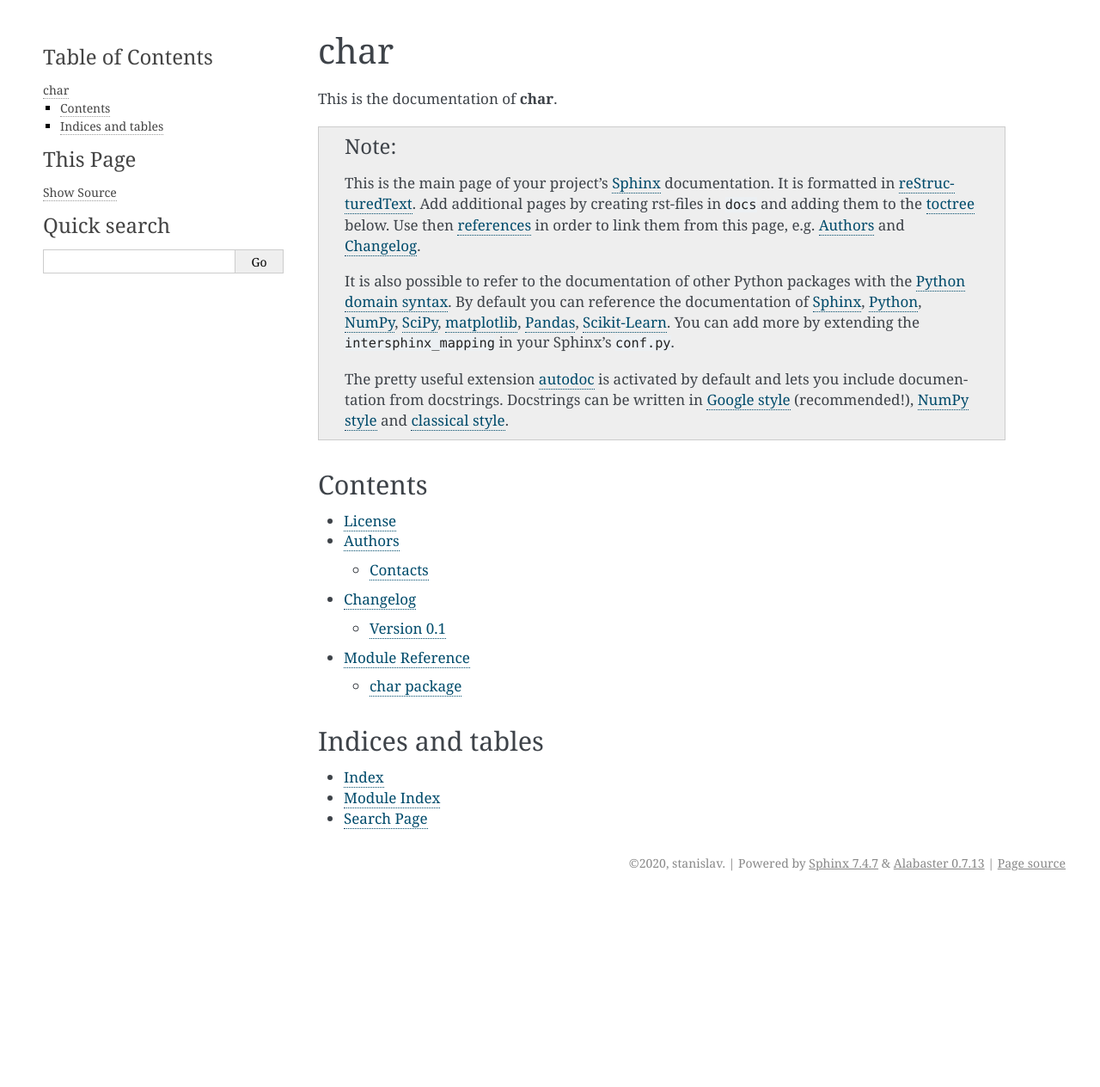
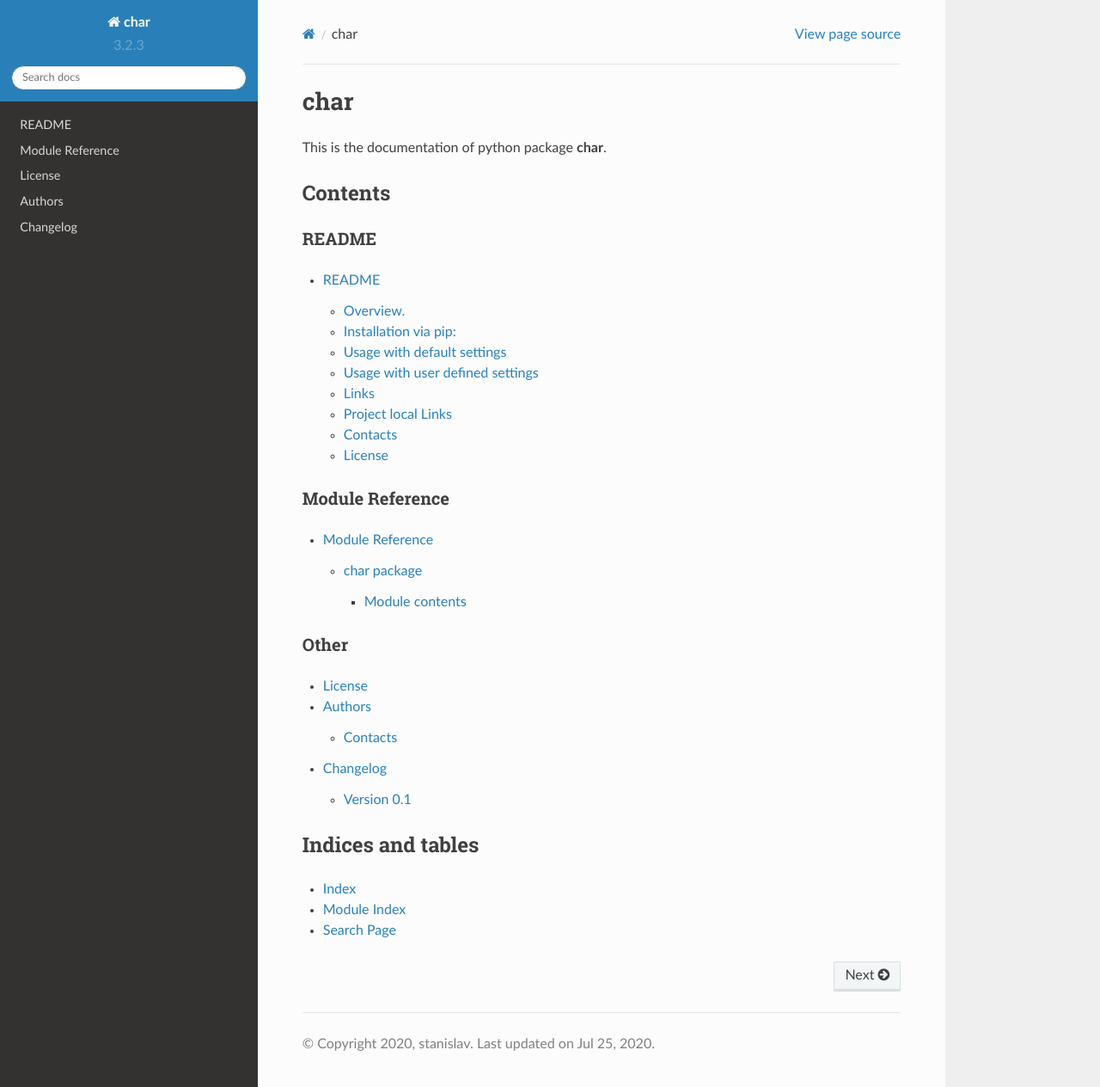
Before and after one commit to stas-prokopiev/char, a Sphinx documentation site: the page built from docs/index.rst, in a window 1280 px wide and 1264 px high. Shown: the whole window at 86% size. Built offline with Sphinx 7.4.7 and the Read the Docs theme 2.0.0, drawn with Linux system fonts in a browser that asks for light colours; the version number is read from the project's files by our own code.

Commit message:
added docs

```diff
--- a/README.rst
+++ b/README.rst
@@ -138,6 +138,9 @@
 #. **dict_tuple_types_by_prefix_to_update_default**: dictionary, which prefices to add to the default ones
 #. **dict_tuple_types_by_prefix**: dictionary, which prefices to use instead of default ones
 
+| Your can use any combination of given arguments for the decorator.
+| For simplicity will be shown usage of every argument separately.
+
 Decorator argument **bool_is_to_skip_None_value**
 --------------------------------------------------------------------------------------------------
 
--- /dev/null
+++ b/docs/README.rst
@@ -0,0 +1,2 @@
+.. _readme:
+.. include:: ../README.rst
--- a/docs/conf.py
+++ b/docs/conf.py
@@ -43,6 +43,7 @@
 
 try:
     import sphinx
+    import sphinx_rtd_theme
     from pkg_resources import parse_version
 
     cmd_line_template = "sphinx-apidoc -f -o {outputdir} {moduledir}"
@@ -115,7 +116,7 @@
 
 # If true, the current module name will be prepended to all description
 # unit titles (such as .. function::).
-# add_module_names = True
+add_module_names = False
 
 # If true, sectionauthor and moduleauthor directives will be shown in the
 # output. They are ignored by default.
@@ -135,18 +136,18 @@
 
 # The theme to use for HTML and HTML Help pages.  See the documentation for
 # a list of builtin themes.
-html_theme = 'alabaster'
+html_theme = 'sphinx_rtd_theme'
 
 # Theme options are theme-specific and customize the look and feel of a theme
 # further.  For a list of options available for each theme, see the
 # documentation.
-html_theme_options = {
-    'sidebar_width': '300px',
-    'page_width': '1200px'
-}
+# html_theme_options = {
+#     'sidebar_width': '300px',
+#     'page_width': '1200px'
+# }
 
 # Add any paths that contain custom themes here, relative to this directory.
-# html_theme_path = []
+html_theme_path = [sphinx_rtd_theme.get_html_theme_path()]
 
 # The name for this set of Sphinx documents.  If None, it defaults to
 # "<project> v<release> documentation".
@@ -176,7 +177,7 @@
 
 # If not '', a 'Last updated on:' timestamp is inserted at every page bottom,
 # using the given strftime format.
-# html_last_updated_fmt = '%b %d, %Y'
+html_last_updated_fmt = '%b %d, %Y'
 
 # If true, SmartyPants will be used to convert quotes and dashes to
 # typographically correct entities.
@@ -196,16 +197,16 @@
 # html_use_index = True
 
 # If true, the index is split into individual pages for each letter.
-# html_split_index = False
+html_split_index = True
 
 # If true, links to the reST sources are added to the pages.
 # html_show_sourcelink = True
 
 # If true, "Created using Sphinx" is shown in the HTML footer. Default is True.
-# html_show_sphinx = True
+html_show_sphinx = False
 
 # If true, "(C) Copyright ..." is shown in the HTML footer. Default is True.
-# html_show_copyright = True
+html_show_copyright = True
 
 # If true, an OpenSearch description file will be output, and all pages will
 # contain a <link> tag referring to it.  The value of this option must be the
--- a/docs/index.rst
+++ b/docs/index.rst
@@ -2,37 +2,37 @@
 char
 ====
 
-This is the documentation of **char**.
+This is the documentation of python package **char**.
 
-.. note::
-
-    This is the main page of your project's `Sphinx`_ documentation.
-    It is formatted in `reStructuredText`_. Add additional pages
-    by creating rst-files in ``docs`` and adding them to the `toctree`_ below.
-    Use then `references`_ in order to link them from this page, e.g.
-    :ref:`authors` and :ref:`changes`.
-
-    It is also possible to refer to the documentation of other Python packages
-    with the `Python domain syntax`_. By default you can reference the
-    documentation of `Sphinx`_, `Python`_, `NumPy`_, `SciPy`_, `matplotlib`_,
-    `Pandas`_, `Scikit-Learn`_. You can add more by extending the
-    ``intersphinx_mapping`` in your Sphinx's ``conf.py``.
-
-    The pretty useful extension `autodoc`_ is activated by default and lets
-    you include documentation from docstrings. Docstrings can be written in
-    `Google style`_ (recommended!), `NumPy style`_ and `classical style`_.
+Contents
+===========
 
 
-Contents
-========
+README
+------------------
 
 .. toctree::
    :maxdepth: 2
 
+   README <README>
+
+Module Reference
+------------------
+
+.. toctree::
+   :maxdepth: 3
+
+   Module Reference <api/modules>
+
+Other
+------------------
+
+.. toctree::
+   :maxdepth: 3
+
    License <license>
    Authors <authors>
    Changelog <changelog>
-   Module Reference <api/modules>
 
 
 Indices and tables
@@ -41,19 +41,3 @@
 * :ref:`genindex`
 * :ref:`modindex`
 * :ref:`search`
-
-.. _toctree: http://www.sphinx-doc.org/en/master/usage/restructuredtext/directives.html
-.. _reStructuredText: http://www.sphinx-doc.org/en/master/usage/restructuredtext/basics.html
-.. _references: http://www.sphinx-doc.org/en/stable/markup/inline.html
-.. _Python domain syntax: http://sphinx-doc.org/domains.html#the-python-domain
-.. _Sphinx: http://www.sphinx-doc.org/
-.. _Python: http://docs.python.org/
-.. _Numpy: http://docs.scipy.org/doc/numpy
-.. _SciPy: http://docs.scipy.org/doc/scipy/reference/
-.. _matplotlib: https://matplotlib.org/contents.html#
-.. _Pandas: http://pandas.pydata.org/pandas-docs/stable
-.. _Scikit-Learn: http://scikit-learn.org/stable
-.. _autodoc: http://www.sphinx-doc.org/en/stable/ext/autodoc.html
-.. _Google style: https://github.com/google/styleguide/blob/gh-pages/pyguide.md#38-comments-and-docstrings
-.. _NumPy style: https://numpydoc.readthedocs.io/en/latest/format.html
-.. _classical style: http://www.sphinx-doc.org/en/stable/domains.html#info-field-lists
```
Also changed, not shown: source/conf.py (added, +55 -0 lines), source/index.rst (added, +20 -0 lines), 2 other files.
